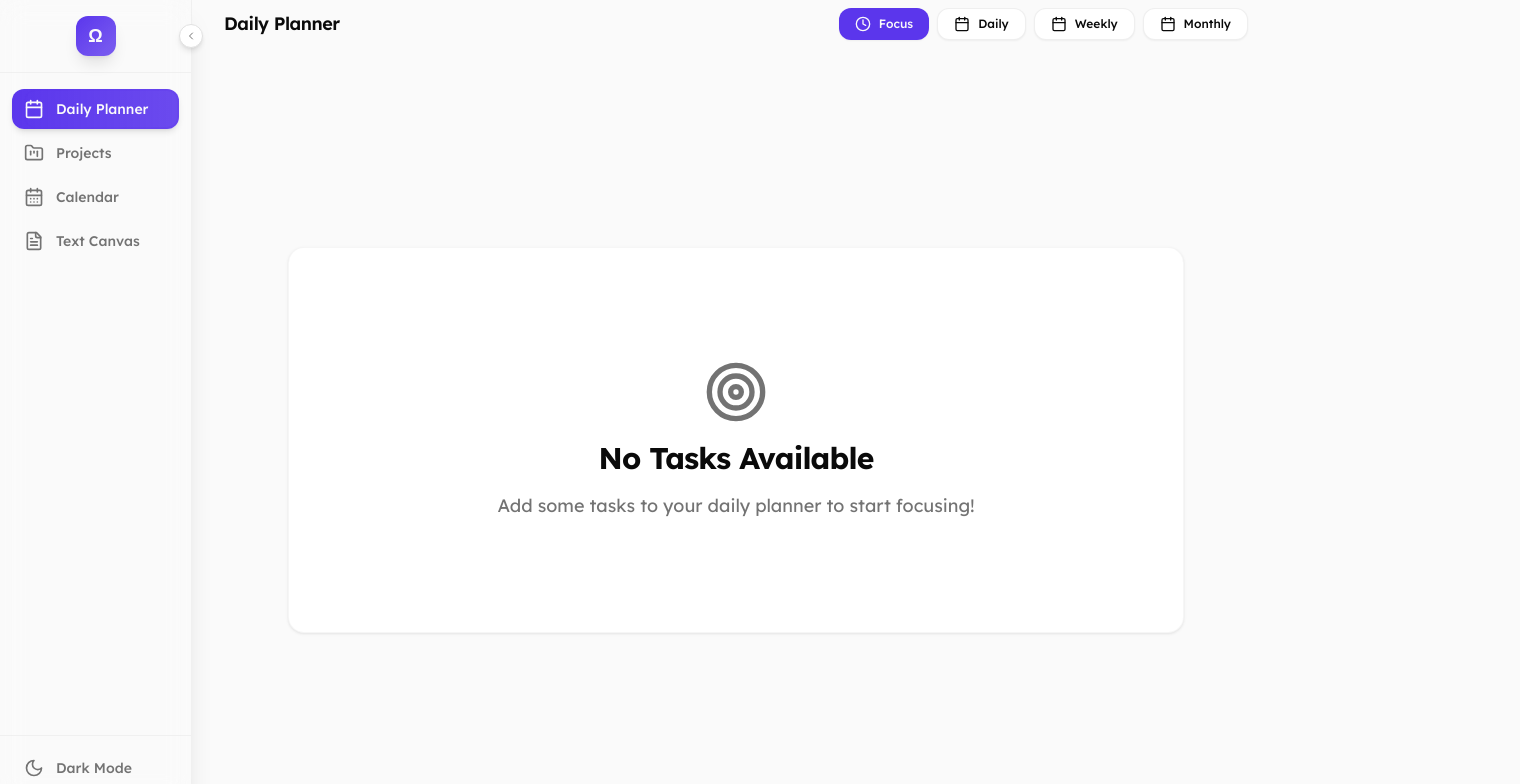
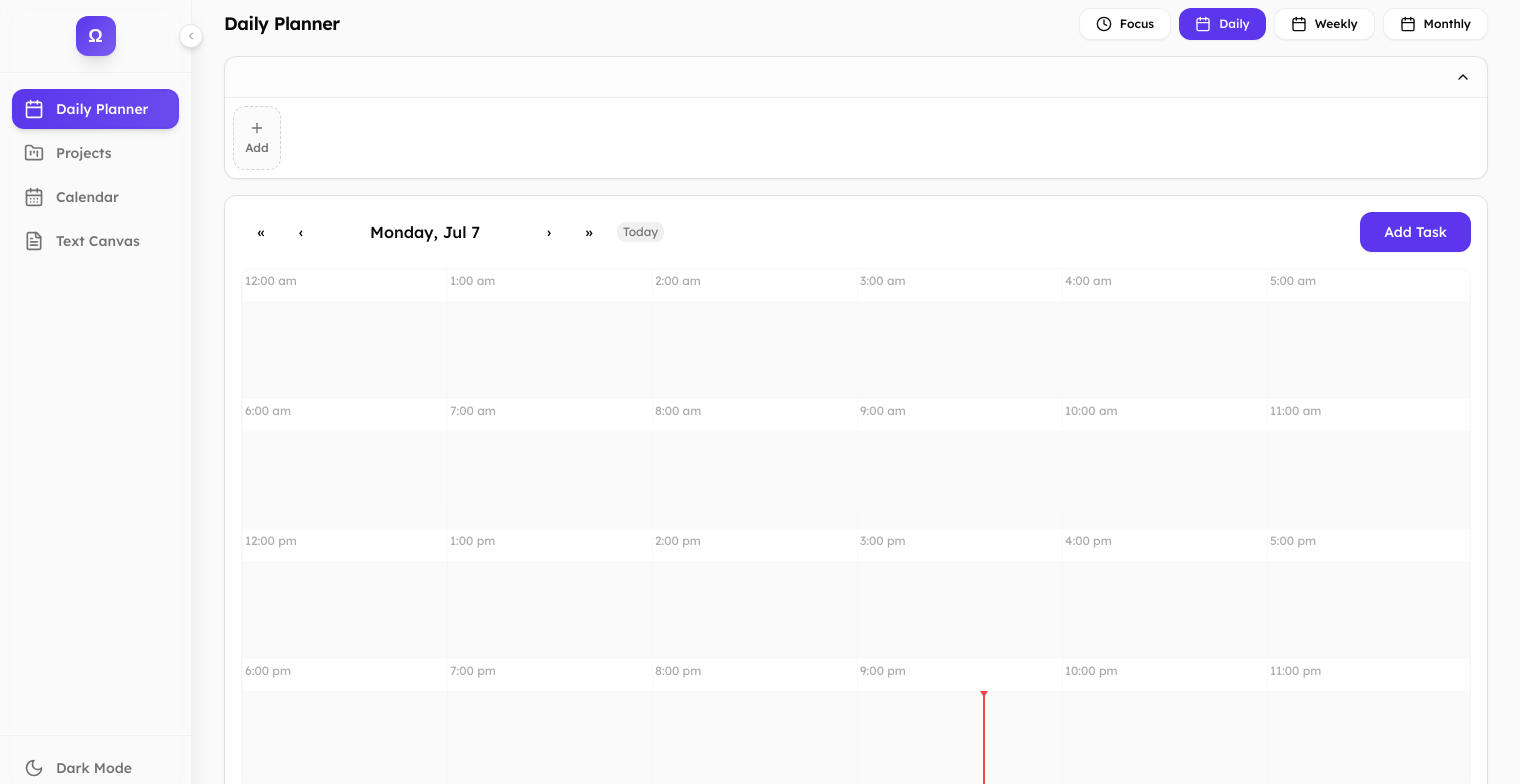
Before and after one commit to obihughes/omega-planner, a Next.js app: page / in a window 1280 px wide. Shown: the top 784 px of the page, 1520 px wide, since content can reach past the window. Built offline with nearby package versions, Linux system fonts and the light colour scheme.

Commit message:
feat: Set Daily View as default and update documentation

```diff
--- a/components/planner/DailyPlanner.tsx
+++ b/components/planner/DailyPlanner.tsx
@@ -118,7 +118,7 @@ export default function DailyPlanner() {
 
 
   const [currentTimeForMarker, setCurrentTimeForMarker] = useState(new Date());
-  const [viewMode, setViewMode] = useState<'daily' | 'weekly' | 'monthly' | 'focus'>('focus');
+  const [viewMode, setViewMode] = useState<'daily' | 'weekly' | 'monthly' | 'focus'>('daily');
 
   useEffect(() => {
       const timerId = setInterval(() => setCurrentTimeForMarker(new Date()), 60000);
```
Also changed, not shown: components/planner/README.md, 1 other file (tests, documents, lock files or other folders).
